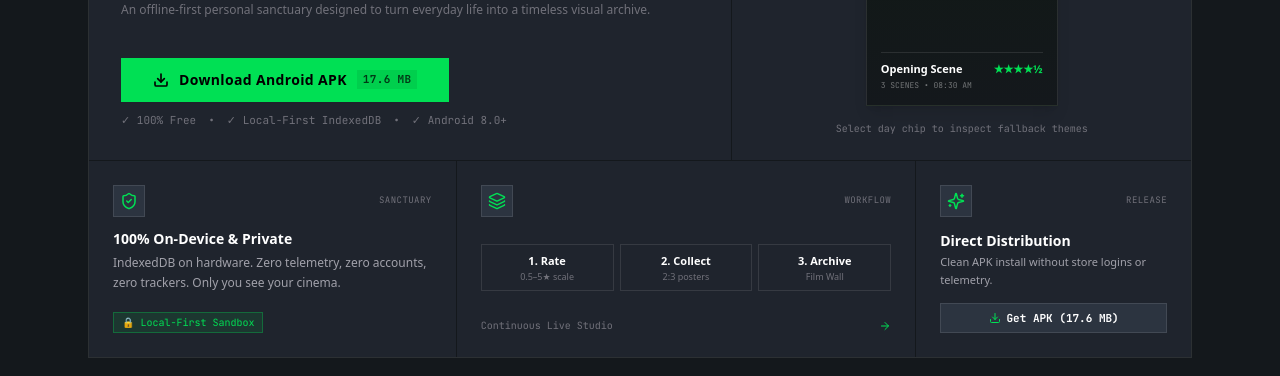
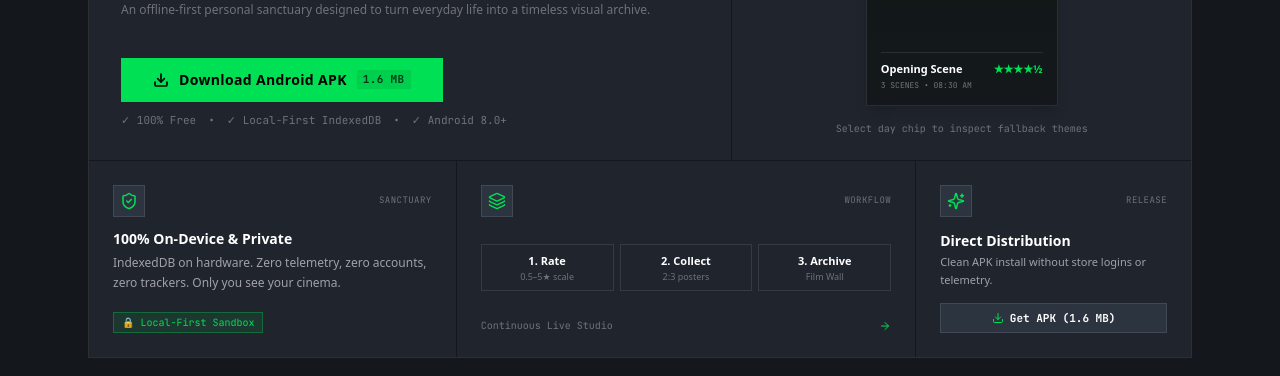
Before and after one commit to parthpatyl/dayboxd-web, a React (Vite) app: page / in a window 1280 px wide. Shown: the part 352-728 px from the top of the page. Built offline with nearby package versions, Linux system fonts and the light colour scheme; a web font is replaced by a local one.

Commit message:
feat: deploy latest signed release APK (1.6MB) and update UI size labels

```diff
--- a/src/App.tsx
+++ b/src/App.tsx
@@ -209,7 +209,7 @@ export const App: React.FC = () => {
               >
                 <Download className="w-4 h-4 stroke-[2.5]" />
                 <span>{downloadStarted ? 'Starting Download...' : 'Download Android APK'}</span>
-                <span className="text-[11px] opacity-75 font-mono px-1.5 py-0.5 bg-black/10">17.6 MB</span>
+                <span className="text-[11px] opacity-75 font-mono px-1.5 py-0.5 bg-black/10">1.6 MB</span>
               </button>
 
               <div className="text-[10px] sm:text-[11px] text-theme-muted flex items-center gap-2 sm:gap-3 flex-wrap font-mono">
@@ -376,7 +376,7 @@ export const App: React.FC = () => {
               className="w-full flex items-center justify-center gap-1.5 py-1.5 px-2.5 bg-theme-elevated hover:border-[#00e054] border border-theme-subtle text-[11px] font-semibold text-theme-primary transition-all active:scale-95 cursor-pointer font-mono"
             >
               <Download className="w-3 h-3 text-[#00e054]" />
-              <span>Get APK (17.6 MB)</span>
+              <span>Get APK (1.6 MB)</span>
             </button>
           </div>
 
```
Also changed, not shown: 1 other file (tests, documents, lock files or other folders).
